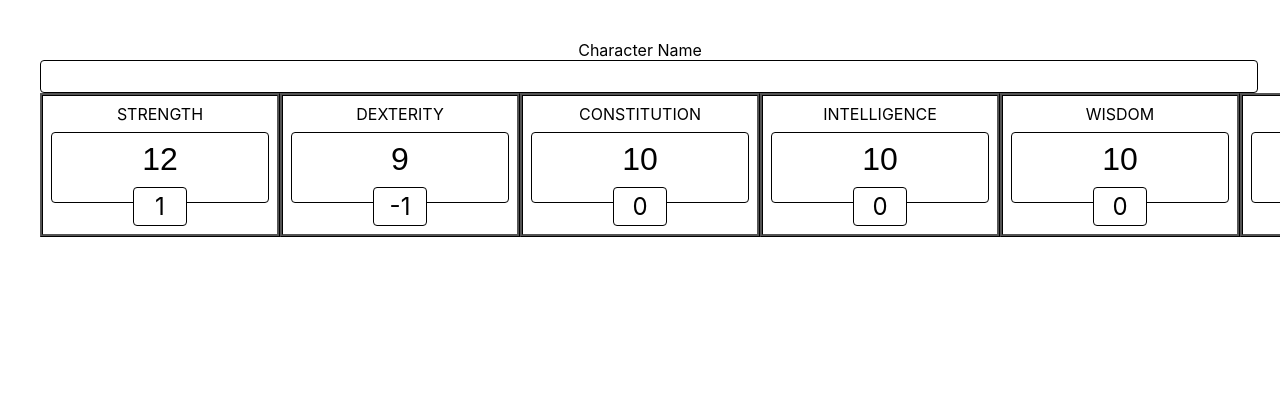
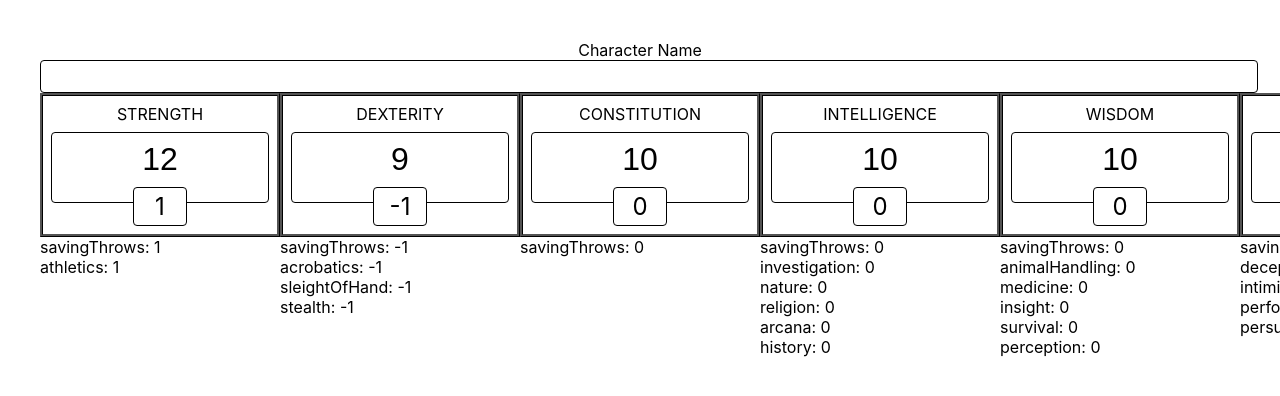
Before and after one commit to AbboDev/DND, a Nuxt app: page / in a window 1280 px wide. Shown: the top 396 px of the page. Built offline with nearby package versions, Linux system fonts and the light colour scheme.

Commit message:
feat: add skills

```diff
--- a/pages/index.vue
+++ b/pages/index.vue
@@ -2,7 +2,7 @@
   <main>
     <TextField v-model="name">Character Name</TextField>
 
-    <ul>
+    <ol>
       <li v-for="(value, statistic) in statistics" :key="statistic">
         <StatisticField
           :name="statistic"
@@ -11,15 +11,21 @@
         >
           {{ statistic.toUpperCase() }}
         </StatisticField>
+
+        <ol>
+          <li v-for="(skillValue, skill) in skills[statistic]" :key="skill">
+            {{ skill }}: {{ skillValue }}
+          </li>
+        </ol>
       </li>
-    </ul>
+    </ol>
   </main>
 </template>
 
 <script setup lang="ts">
 import { useCharacterStore } from "@/stores/character";
 const store = useCharacterStore();
-const { name, statistics, modifiers } = storeToRefs(store);
+const { name, statistics, modifiers, skills } = storeToRefs(store);
 </script>
 
 <style lang="scss" scoped>
@@ -42,13 +48,33 @@ h1 {
   line-height: 1;
 }
 
-ul {
+ol {
   display: flex;
   flex-wrap: nowrap;
   list-style: none;
   justify-content: space-between;
   margin: 0;
   padding: 0;
+
+  & > li {
+    display: flex;
+    flex-wrap: wrap;
+    flex-direction: column;
+
+    & > ol {
+      display: flex;
+      flex-wrap: wrap;
+      flex-direction: column;
+      list-style: none;
+      justify-content: space-between;
+      margin: 0;
+      padding: 0;
+
+      & > li {
+        width: 100%;
+      }
+    }
+  }
 }
 
 @media (min-width: 640px) {
--- a/stores/character.ts
+++ b/stores/character.ts
@@ -8,45 +8,6 @@ export const useCharacterStore = defineStore("character", () => {
     intelligence: 10,
     wisdom: 10,
     charisma: 10,
-  });
-
-  const skills = ref({
-    strength: {
-      savingThrows: 0,
-      athletics: 0,
-    },
-    dexterity: {
-      savingThrows: 0,
-      acrobatics: 0,
-      sleightOfHand: 0,
-      stealth: 0,
-    },
-    constitution: {
-      savingThrows: 0,
-    },
-    intelligence: {
-      savingThrows: 0,
-      investigation: 0,
-      nature: 0,
-      religion: 0,
-      arcana: 0,
-      history: 0,
-    },
-    wisdom: {
-      savingThrows: 0,
-      animalHandling: 0,
-      medicine: 0,
-      insight: 0,
-      survival: 0,
-      perception: 0,
-    },
-    charisma: {
-      savingThrows: 0,
-      deception: 0,
-      intimidation: 0,
-      performance: 0,
-      persuasion: 0,
-    },
   });
 
   function calculateModifier(statistic: number): number {
@@ -62,5 +23,44 @@ export const useCharacterStore = defineStore("character", () => {
     charisma: calculateModifier(statistics.value.charisma),
   }));
 
+  const skills = computed(() => ({
+    strength: {
+      savingThrows: modifiers.value.strength,
+      athletics: modifiers.value.strength,
+    },
+    dexterity: {
+      savingThrows: modifiers.value.dexterity,
+      acrobatics: modifiers.value.dexterity,
+      sleightOfHand: modifiers.value.dexterity,
+      stealth: modifiers.value.dexterity,
+    },
+    constitution: {
+      savingThrows: modifiers.value.constitution,
+    },
+    intelligence: {
+      savingThrows: modifiers.value.intelligence,
+      investigation: modifiers.value.intelligence,
+      nature: modifiers.value.intelligence,
+      religion: modifiers.value.intelligence,
+      arcana: modifiers.value.intelligence,
+      history: modifiers.value.intelligence,
+    },
+    wisdom: {
+      savingThrows: modifiers.value.wisdom,
+      animalHandling: modifiers.value.wisdom,
+      medicine: modifiers.value.wisdom,
+      insight: modifiers.value.wisdom,
+      survival: modifiers.value.wisdom,
+      perception: modifiers.value.wisdom,
+    },
+    charisma: {
+      savingThrows: modifiers.value.charisma,
+      deception: modifiers.value.charisma,
+      intimidation: modifiers.value.charisma,
+      performance: modifiers.value.charisma,
+      persuasion: modifiers.value.charisma,
+    },
+  }));
+
   return { name, statistics, skills, modifiers, calculateModifier };
 });
```
